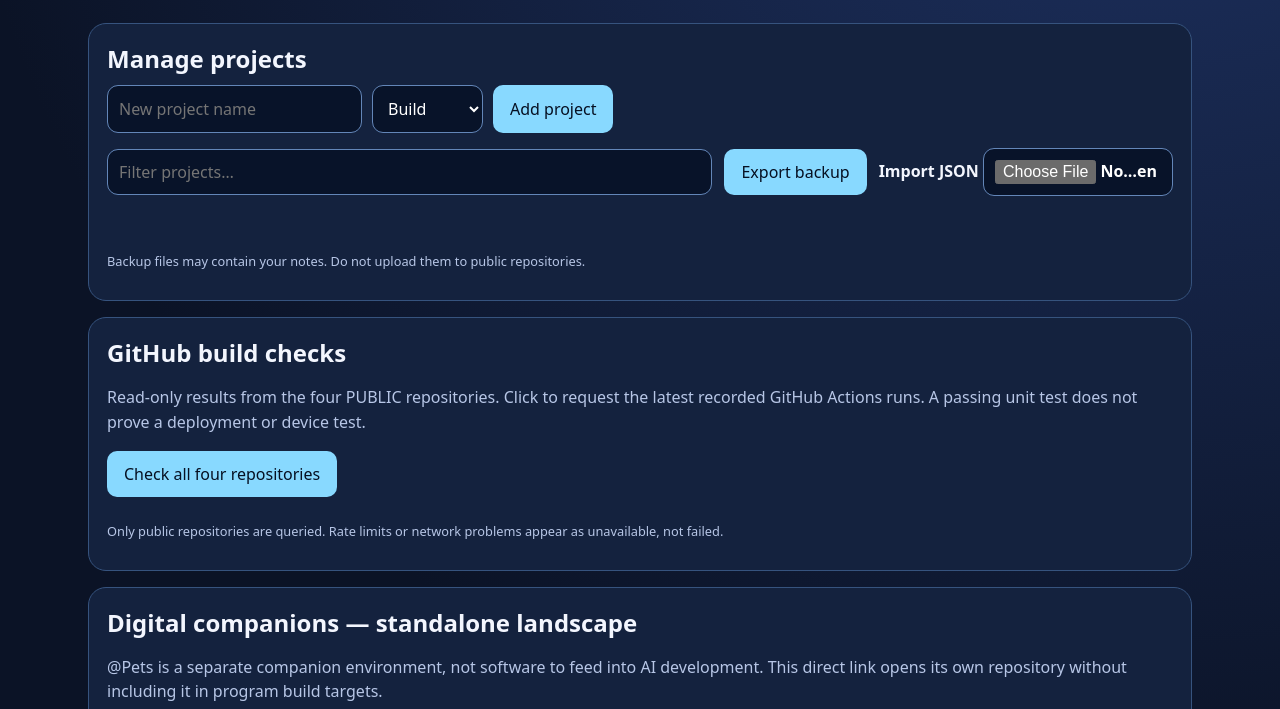
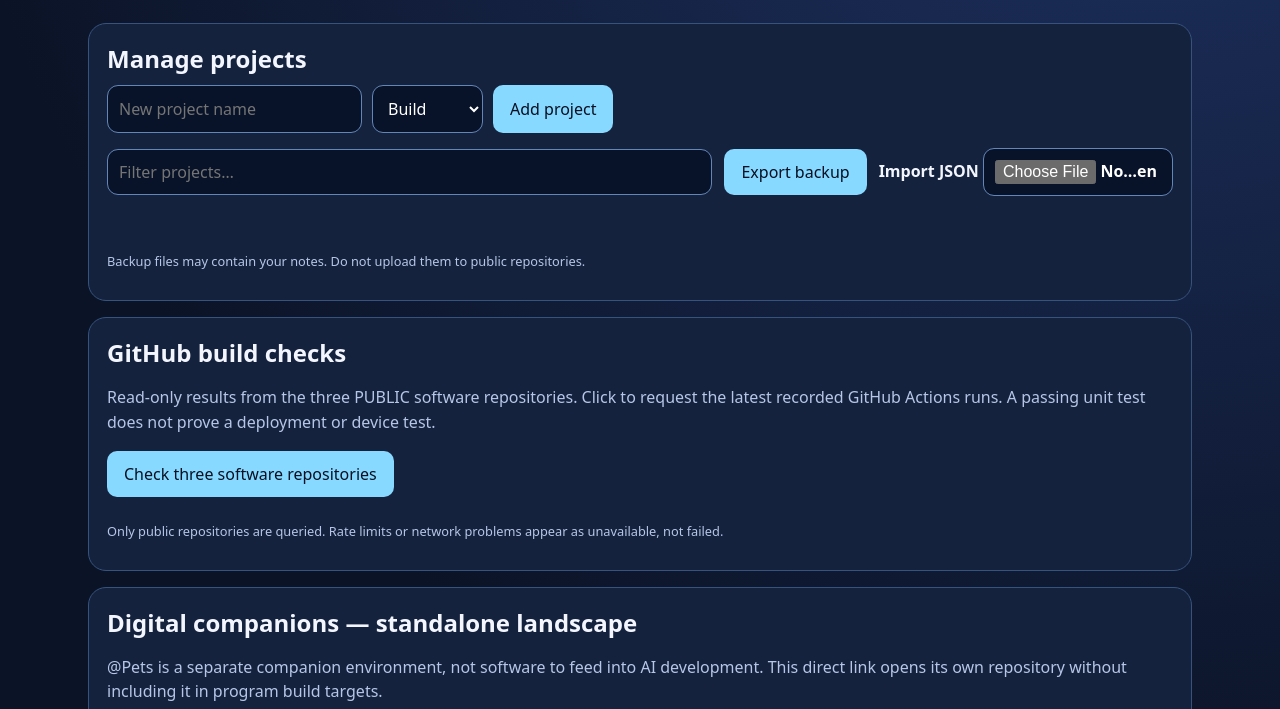
Before and after one commit to jedwar1017-ui/J-Programs, a plain HTML site: page index.html in a window 1280 px wide. Shown: the part 391-1100 px from the top of the page. Drawn offline with Linux system fonts and the light colour scheme.

Commit message:
Remove @Pets from public software CI monitor (#2)
* Exclude @Pets landscape from software CI monitor (github-status.mjs)

* Exclude @Pets landscape from software CI monitor (index.html)

* Exclude @Pets landscape from software CI monitor (tests/github-status.test.mjs)

* Exclude @Pets landscape from software CI monitor (README.md)

* Correct unique CI monitor repository count to three

```diff
--- a/github-status.mjs
+++ b/github-status.mjs
@@ -1,10 +1,9 @@
-// Read-only, opt-in monitor for the four PUBLIC project repositories.
+// Read-only, opt-in monitor for the three PUBLIC software project repositories.
 // No credentials, private repositories, deployment claims, or token storage.
 export const PUBLIC_REPOS = Object.freeze([
   {label:"Nexus Shortcuts",slug:"jedwar1017-ui/-jedwar1017-ui-nexus-shortcuts"},
   {label:"J-Programs",slug:"jedwar1017-ui/J-Programs"},
-  {label:"J Creative Studio",slug:"jedwar1017-ui/J-Creative-Studio"},
-  {label:"@Pets Playground",slug:"jedwar1017-ui/pets-playground"}
+  {label:"J Creative Studio",slug:"jedwar1017-ui/J-Creative-Studio"}
 ]);
 export function interpretRun(payload, slug){
   const run=Array.isArray(payload?.workflow_runs)?payload.workflow_runs[0]:null;
--- a/index.html
+++ b/index.html
@@ -34,8 +34,8 @@ form{display:flex;gap:10px;flex-wrap:wrap}.hint{font-size:.8rem;margin:10px 0}
 <div class="toolbar" style="margin-top:15px"><input id="search" type="search" placeholder="Filter projects…" aria-label="Filter projects"><button id="backup" type="button">Export backup</button><label style="margin:0">Import JSON <input id="restore" type="file" accept=".json,application/json" style="max-width:190px"></label></div><p id="notice" role="status" aria-live="polite"></p><p class="hint">Backup files may contain your notes. Do not upload them to public repositories.</p></section>
 <section class="panel" aria-labelledby="ci-title">
 <h2 id="ci-title">GitHub build checks</h2>
-<p>Read-only results from the four PUBLIC repositories. Click to request the latest recorded GitHub Actions runs. A passing unit test does not prove a deployment or device test.</p>
-<button type="button" id="refresh-ci">Check all four repositories</button>
+<p>Read-only results from the three PUBLIC software repositories. Click to request the latest recorded GitHub Actions runs. A passing unit test does not prove a deployment or device test.</p>
+<button type="button" id="refresh-ci">Check three software repositories</button>
 <div id="ci-results" class="cards" aria-live="polite" style="margin-top:15px"></div>
 <p class="hint">Only public repositories are queried. Rate limits or network problems appear as unavailable, not failed.</p>
 </section>
```
Also changed, not shown: tests/github-status.test.mjs (+3 -1 lines), 1 other file.
